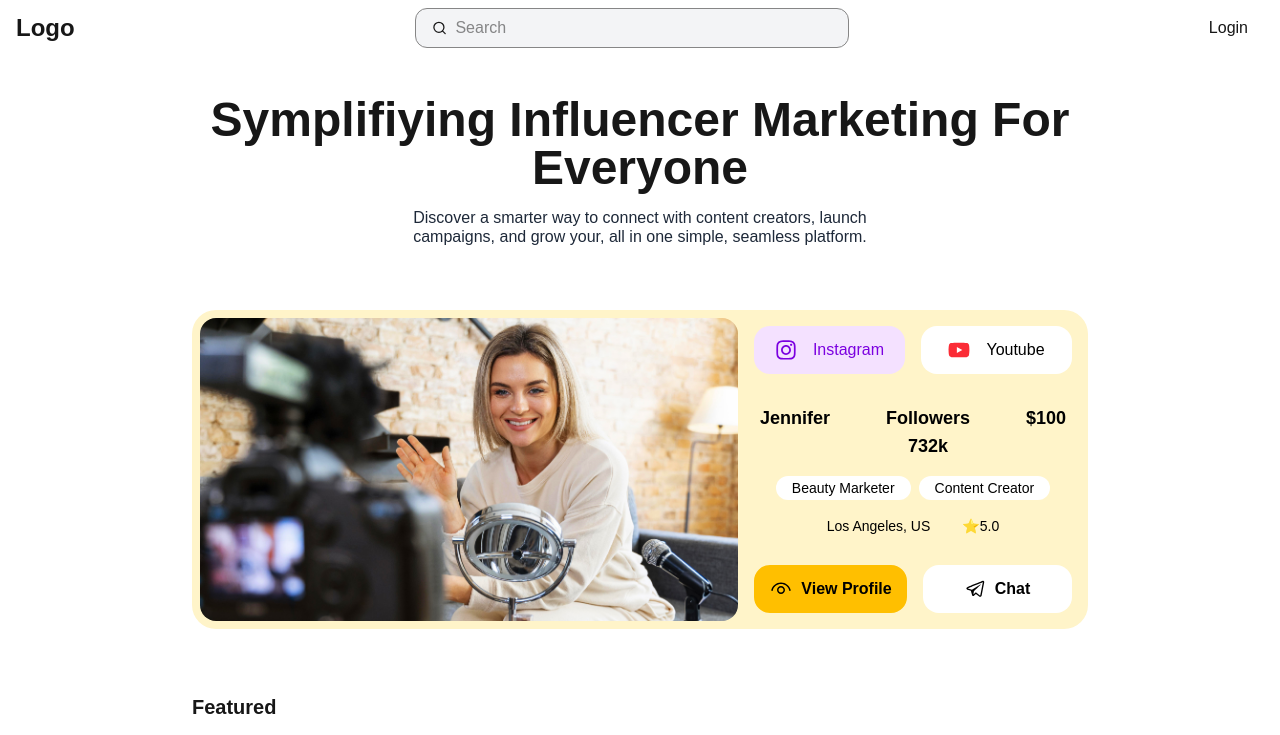
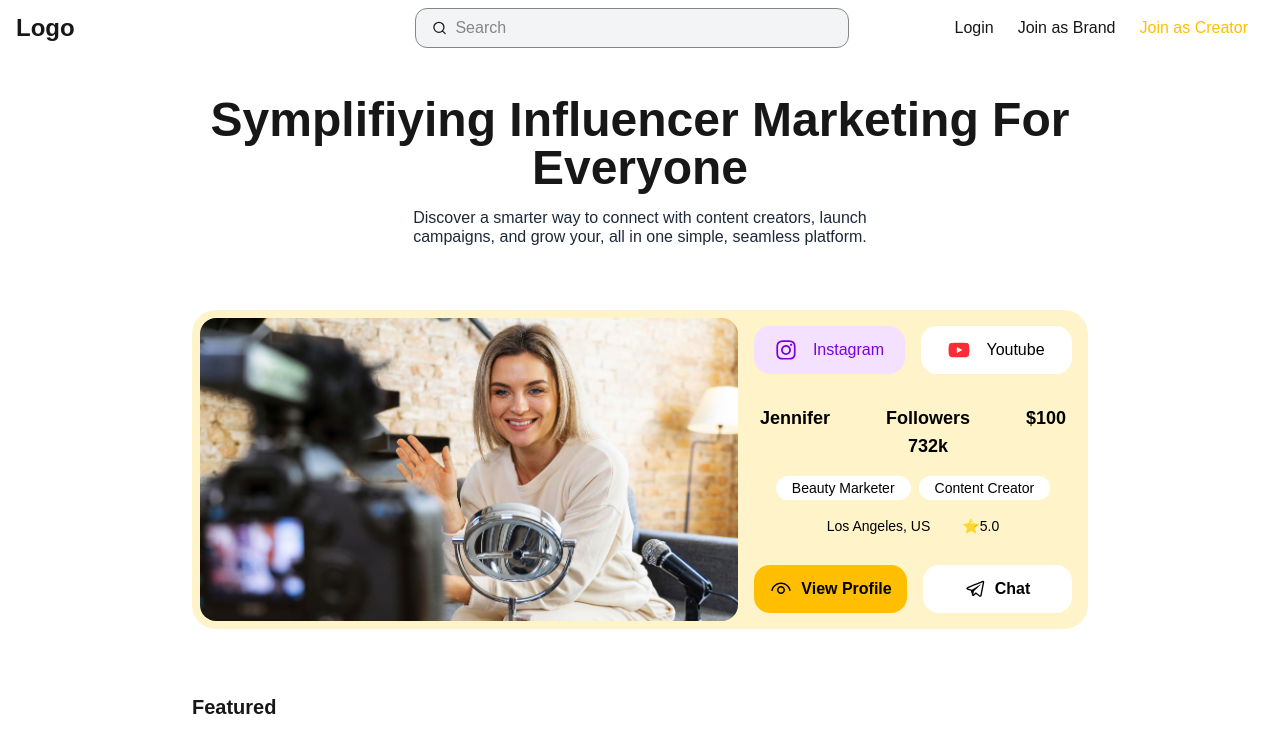
Before and after one commit to shabinx30/Collabify, a Next.js app in the folder frontend/: page / in a window 1280 px wide. Shown: the top 735 px of the page. Built offline with nearby package versions, Linux system fonts and the light colour scheme.

Commit message:
refactor(NavBar): simplified the logic for showing nessecery items

```diff
--- a/frontend/src/app/layout.tsx
+++ b/frontend/src/app/layout.tsx
@@ -1,6 +1,7 @@
 import type { Metadata } from "next";
 import { Geist, Geist_Mono } from "next/font/google";
 import "./globals.css";
+import NavBar from "@/components/NavBar";
 
 const geistSans = Geist({
     variable: "--font-geist-sans",
@@ -27,6 +28,7 @@ export default function RootLayout({
             <body
                 className={`${geistSans.variable} ${geistMono.variable} antialiased`}
             >
+                <NavBar />
                 {children}
             </body>
         </html>
--- a/frontend/src/app/login/page.tsx
+++ b/frontend/src/app/login/page.tsx
@@ -1,11 +1,10 @@
-"use client"
+"use client";
 
 import { useState } from "react";
 import Link from "next/link";
 import NavBar from "@/components/NavBar";
 
 const Login = () => {
-
     const [valid] = useState({
         email: { status: true, message: "" },
         password: { status: true, message: "" },
@@ -17,8 +16,6 @@ const Login = () => {
         "bg-gray-50 border border-gray-300 text-gray-900 rounded-lg focus:ring-primary-600 focus:border-primary-600 block w-full p-2.5 dark:bg-[#2b2b2b] dark:border-gray-600 dark:placeholder-gray-400 dark:text-white dark:focus:ring-blue-500 dark:focus:border-blue-500";
 
     return (
-        <>
-            <NavBar page="login" />
         <main className="flex flex-col md:flex-row gap-8 md:gap-0">
             {/* <Features page={"login"} /> */}
             <section className="bg-gray-50 flex-1/4 dark:bg-black">
@@ -106,7 +103,6 @@ const Login = () => {
                 </div>
             </section>
         </main>
-        </>
     );
 };
 
--- a/frontend/src/app/signup/page.tsx
+++ b/frontend/src/app/signup/page.tsx
@@ -1,9 +1,8 @@
 "use client";
 
-import { useEffect, useState } from "react";
+import { useState } from "react";
 import NavBar from "@/components/NavBar";
 import Link from "next/link";
-import { usePathname } from "next/navigation";
 import { motion } from "framer-motion";
 
 const SignUp = () => {
@@ -17,19 +16,12 @@ const SignUp = () => {
 
     const [userType, setUserType] = useState<string>("brand");
 
-    const router = usePathname();
-    useEffect(() => {
-        console.log(router);
-    }, [router]);
-
     const errorClass =
         "bg-gray-50 border border-gray-300 text-gray-900 rounded-lg focus:ring-primary-500 focus:border-primary-600 block w-full p-2.5 dark:bg-[#2b2b2b] dark:border-red-500 dark:placeholder-gray-400 dark:text-white dark:focus:ring-red-500 dark:focus:border-red-500";
     const regularClass =
         "bg-gray-50 border border-gray-300 text-gray-900 rounded-lg focus:ring-primary-600 focus:border-primary-600 block w-full p-2.5 dark:bg-[#2b2b2b] dark:border-gray-600 dark:placeholder-gray-400 dark:text-white dark:focus:ring-blue-500 dark:focus:border-blue-500";
     return (
-        <>
-            <NavBar page="signup" />
-            <div className="flex flex-col md:flex-row gap-8 md:gap-0">
+        <main className="flex flex-col md:flex-row gap-8 md:gap-0">
             {/* <Features area="signup" /> */}
             <section className="bg-gray-50 flex-1/4 dark:bg-black">
                 <div className="flex flex-col items-center justify-center px-6 py-8 mx-auto h-screen lg:px-0 lg:py-0">
@@ -44,9 +36,7 @@ const SignUp = () => {
                                     initial={false}
                                     animate={{
                                         left:
-                                                userType === "brand"
-                                                    ? "0%"
-                                                    : "50%",
+                                            userType === "brand" ? "0%" : "50%",
                                     }}
                                     transition={{
                                         type: "spring",
@@ -94,8 +84,10 @@ const SignUp = () => {
                                                 <span className="text-red-500">
                                                     {valid.profile.message}
                                                 </span>
+                                            ) : userType == "brand" ? (
+                                                "Brand's profile photo"
                                             ) : (
-                                                    userType == 'brand' ? "Brand's profile photo" : "Your profile photo"
+                                                "Your profile photo"
                                             )}
                                         </label>
                                         <input
@@ -120,8 +112,10 @@ const SignUp = () => {
                                                 <span className="text-red-500">
                                                     {valid.name.message}
                                                 </span>
+                                            ) : userType == "brand" ? (
+                                                "Brand name"
                                             ) : (
-                                                    userType == 'brand' ? "Brand's name" : "Your name"
+                                                "Your name"
                                             )}
                                         </label>
                                         <input
@@ -147,8 +141,10 @@ const SignUp = () => {
                                             <span className="text-red-500">
                                                 {valid.email.message}
                                             </span>
+                                        ) : userType == "brand" ? (
+                                            "Brand's email"
                                         ) : (
-                                                userType == 'brand' ? "Brand's email" : "Your email"
+                                            "Your email"
                                         )}
                                     </label>
                                     <input
@@ -196,12 +192,10 @@ const SignUp = () => {
                                             htmlFor="password2"
                                             className="block mb-2 text-sm font-medium text-gray-900 dark:text-white"
                                         >
-                                                {valid.confirmPassword
-                                                    .message ? (
+                                            {valid.confirmPassword.message ? (
                                                 <span className="text-red-500">
                                                     {
-                                                            valid
-                                                                .confirmPassword
+                                                        valid.confirmPassword
                                                             .message
                                                     }
                                                 </span>
@@ -243,8 +237,7 @@ const SignUp = () => {
                     </div>
                 </div>
             </section>
-            </div>
-        </>
+        </main>
     );
 };
 
--- a/frontend/src/components/NavBar.tsx
+++ b/frontend/src/components/NavBar.tsx
@@ -1,7 +1,14 @@
+"use client";
+
 import { FiSearch } from "react-icons/fi";
 import Link from "next/link";
+import { usePathname } from "next/navigation";
 
-const NavBar = ({ page }: { page: "login" | "signup" | "home" }) => {
+const NavBar = () => {
+
+    const pathnames = usePathname().split("/");
+    const path = pathnames[pathnames.length - 1];
+
     return (
         <nav className="bg-white dark:bg-[#1b1b1b] z-[999] fixed w-screen">
             <ul className="flex py-2 justify-between pr-8 pl-4">
@@ -18,7 +25,19 @@ const NavBar = ({ page }: { page: "login" | "signup" | "home" }) => {
                     />
                 </li>
                 <li className="flex-1/3 lg:flex-1 flex text-sm items-center lg:text-base justify-end gap-6 my-1">
-                    {page != "login" ? (
+                    {!path ? (
+                        <>
+                            <Link href="/login">Login</Link>{" "}
+                            <Link href="/signup">
+                                <p>Join as Brand</p>
+                            </Link>
+                            <Link href="/signup">
+                                <p className="text-[#FFBF00]">
+                                    Join as Creator
+                                </p>
+                            </Link>
+                        </>
+                    ) : path != "login" ? (
                         <Link href="/login">Login</Link>
                     ) : (
                         <>
```
Lines whose indentation alone changed are shown as unchanged.
